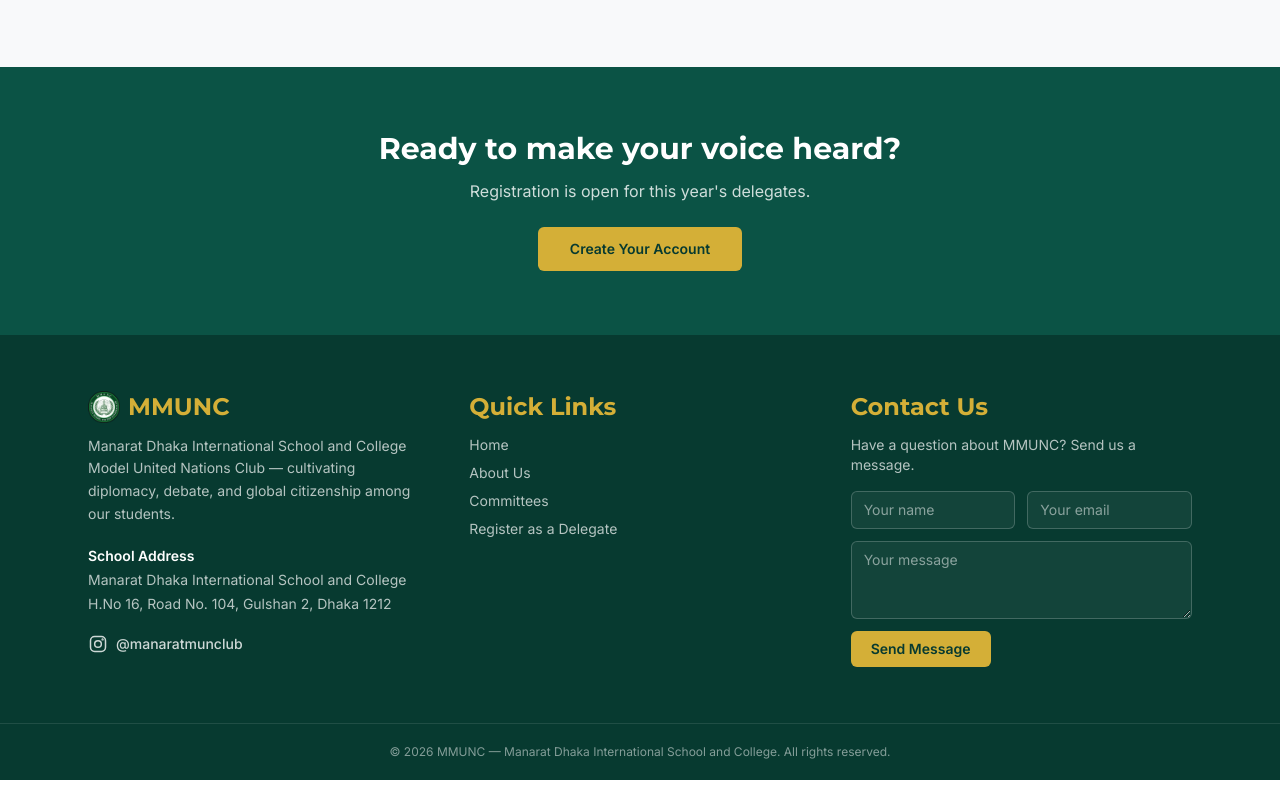
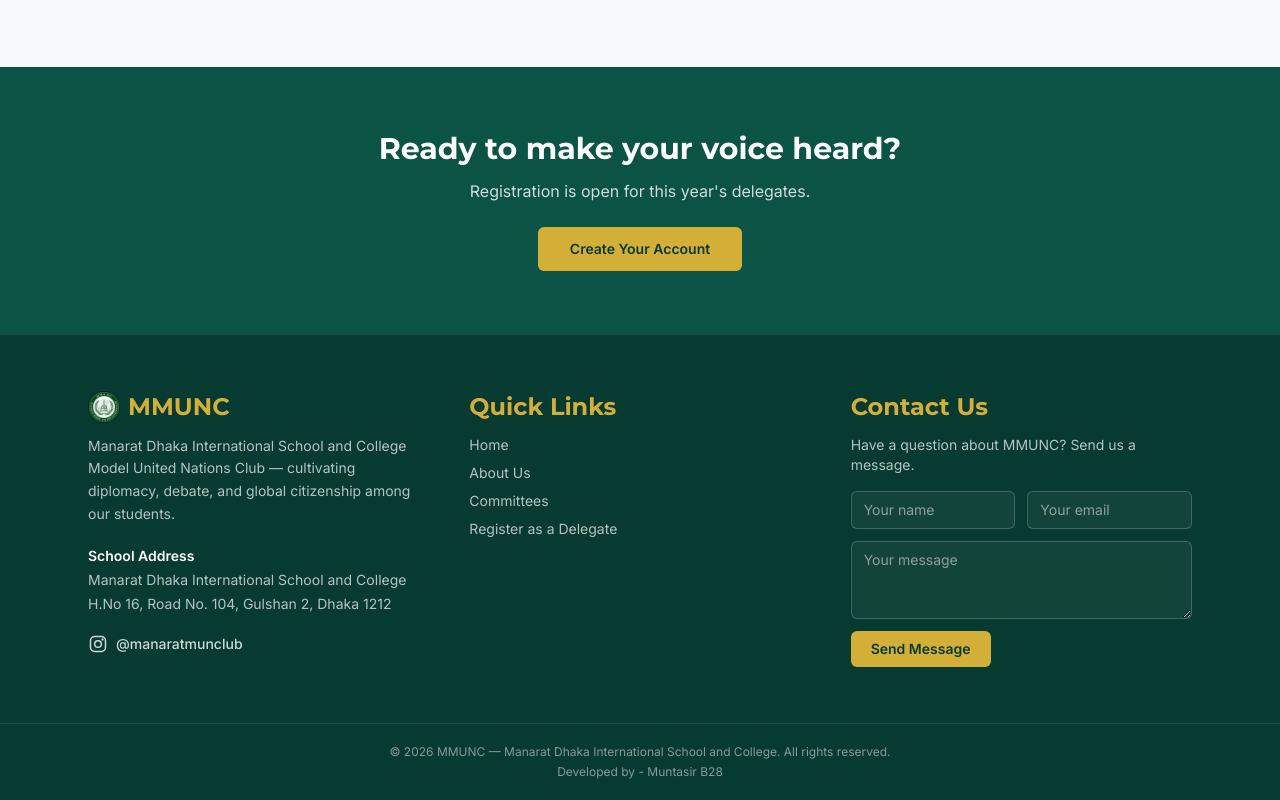
Before and after one commit to mdmuntasir2029-del/mmun-club, a Next.js app: page / in a window 1280 px wide. Shown: the part 1513-2313 px from the top of the page. Built offline with nearby package versions, Linux system fonts and the light colour scheme; no server answers.

Commit message:
Add developer credit to footer

```diff
--- a/src/components/site-footer.tsx
+++ b/src/components/site-footer.tsx
@@ -82,8 +82,11 @@ export function SiteFooter() {
       </div>
 
       <div className="border-t border-white/10 py-5 text-center text-xs text-white/50">
-        © {new Date().getFullYear()} MMUNC — Manarat Dhaka International
-        School and College. All rights reserved.
+        <p>
+          © {new Date().getFullYear()} MMUNC — Manarat Dhaka International
+          School and College. All rights reserved.
+        </p>
+        <p className="mt-1">Developed by - Muntasir B28</p>
       </div>
     </footer>
   );
```
